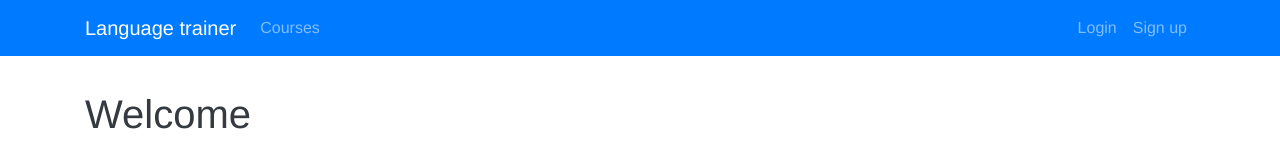
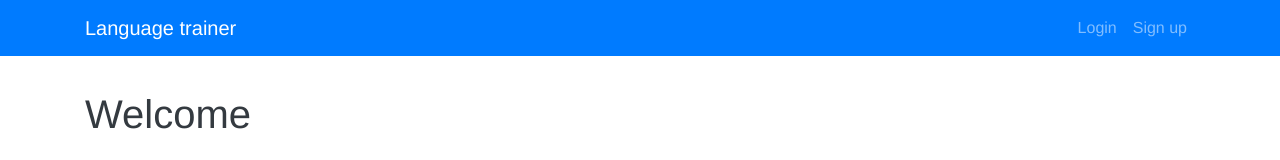
Before and after one commit to oleurud/language-trainer-front, a Vue app: page / in a window 1280 px wide. Shown: the top 160 px of the page. Built offline with nearby package versions, Linux system fonts and the light colour scheme.

Commit message:
collapse nav on click

```diff
--- a/src/components/globals/Login.vue
+++ b/src/components/globals/Login.vue
@@ -21,7 +21,7 @@
 
                         <Alert type="danger" :message="errorMessage" v-if="error"></Alert>
 
-                        <button type="submit" class="btn btn-primary" v-on:click="login">Login</button>
+                        <button type="submit" class="btn btn-primary" data-toggle="collapse" data-target=".navbar-collapse.show" v-on:click="login">Login</button>
                     </form>
                 </div>
             </div>
--- a/src/components/globals/SignUp.vue
+++ b/src/components/globals/SignUp.vue
@@ -25,7 +25,7 @@
 
                         <Alert type="danger" :message="errorMessage" v-if="error"></Alert>
 
-                        <button type="submit" class="btn btn-primary" v-on:click="signUp">Sign up</button>
+                        <button type="submit" class="btn btn-primary" data-toggle="collapse" data-target=".navbar-collapse.show" v-on:click="signUp">Sign up</button>
                     </form>
                 </div>
             </div>
--- a/src/components/globals/TheHeader.vue
+++ b/src/components/globals/TheHeader.vue
@@ -1,6 +1,6 @@
 <template>
     <div>
-        <nav class="navbar navbar-expand-md navbar-dark bg-primary fixed-top">
+        <nav class="navbar navbar-collapse navbar-expand-md navbar-dark bg-primary fixed-top">
             <div class="container">
                 <router-link class="navbar-brand" to="/">Language trainer</router-link>
                 <button class="navbar-toggler" type="button" data-toggle="collapse" data-target="#mainNavbar" aria-controls="navbarsExampleDefault" aria-expanded="false" aria-label="Toggle navigation">
@@ -9,11 +9,16 @@
 
                 <div class="collapse navbar-collapse" id="mainNavbar">
                     <ul class="navbar-nav mr-auto">
-                        <li class="nav-item">
-                            <router-link class="nav-link" :to="{ name: 'Courses'}">Courses</router-link>
+                        <li class="nav-item" v-if="user">
+                            <router-link class="nav-link" data-toggle="collapse" data-target=".navbar-collapse.show" :to="{ name: 'Courses'}">Courses</router-link>
                         </li>
-                        <li class="nav-item" v-if="course && topic">
-                            <router-link class="nav-link" :to="{ name: 'CourseTopics', params: {course: course.slug}}">Topics</router-link>
+                        <li class="nav-item" v-if="user && course && topic">
+                            <router-link
+                                class="nav-link"
+                                data-toggle="collapse" data-target=".navbar-collapse.show"
+                                :to="{ name: 'CourseTopics', params: {course: course.slug}}">
+                                Topics
+                            </router-link>
                         </li>
                     </ul>
                     <ul class="navbar-nav" v-if="user">
@@ -22,9 +27,9 @@
                                 {{user.username}}
                             </a>
                             <div class="dropdown-menu dropdown-menu-right">
-                                <router-link class="dropdown-item" to="/account/user">Account</router-link>
+                                <router-link class="dropdown-item" to="/account/user" data-toggle="collapse" data-target=".navbar-collapse.show">Account</router-link>
                                 <li class="dropdown-divider"></li>
-                                <a class="dropdown-item" v-on:click="logout">Logout</a>
+                                <a class="dropdown-item" v-on:click="logout" data-toggle="collapse" data-target=".navbar-collapse.show">Logout</a>
                             </div>
                         </li>
                     </ul>
```
